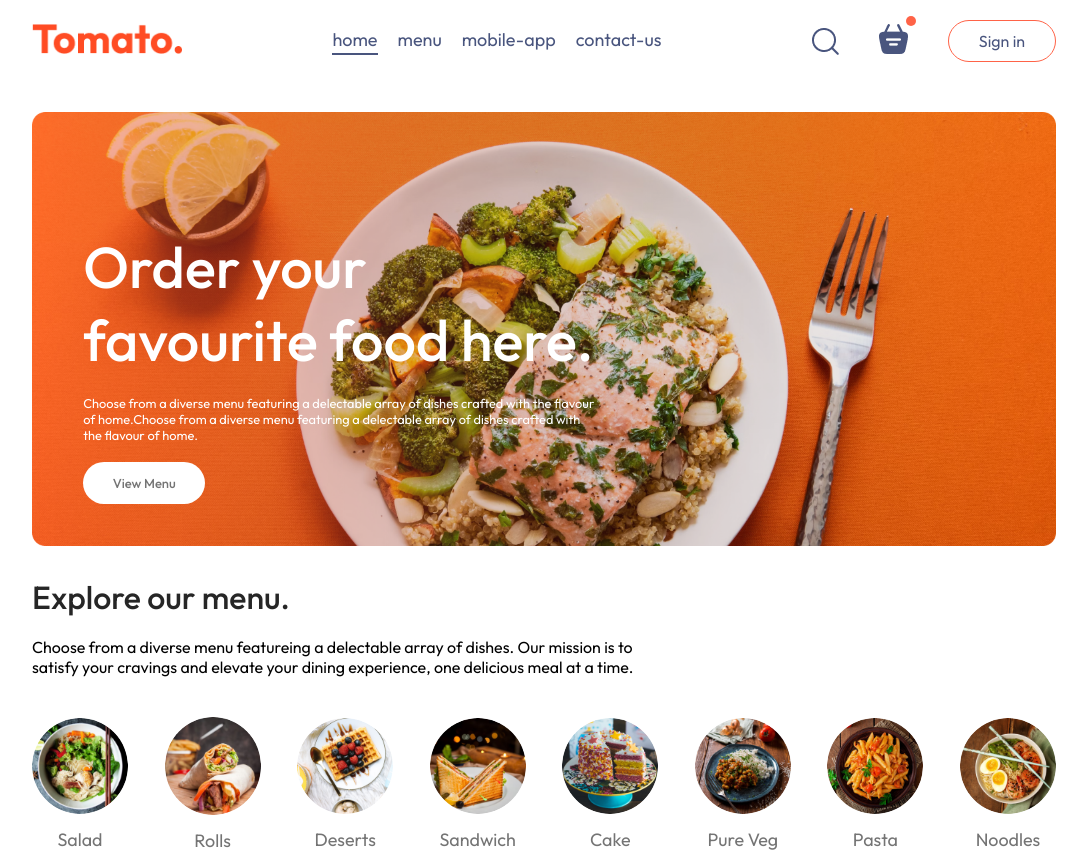
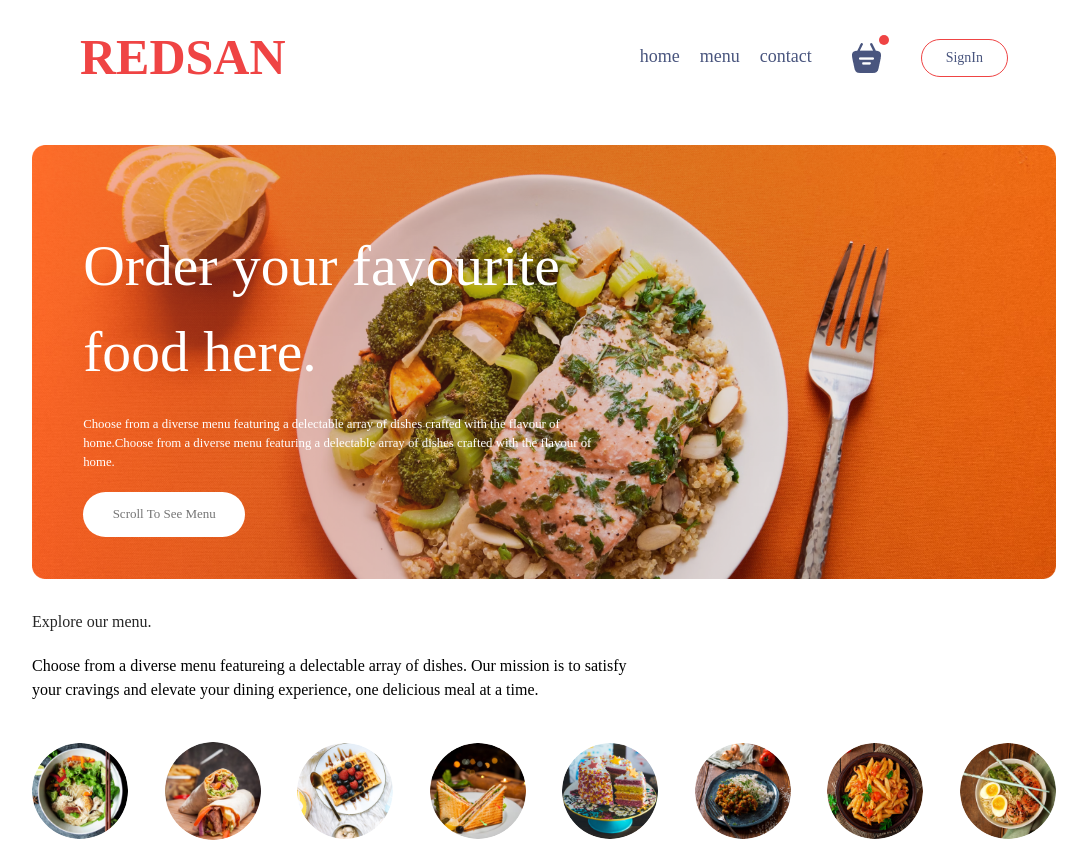
Before and after one commit to AjayRajNegi/RedSan.EC, a React (Create React App) app: page / in a window 1280 px wide. Shown: the top 852 px of the page, without its empty margins (96-1183 px from the left). Built offline with nearby package versions, Linux system fonts and the light colour scheme.

Commit message:
REDSAN.IN

```diff
--- a/package.json
+++ b/package.json
@@ -35,5 +35,8 @@
       "last 1 firefox version",
       "last 1 safari version"
     ]
+  },
+  "devDependencies": {
+    "tailwindcss": "^3.4.17"
   }
 }
--- a/src/App.js
+++ b/src/App.js
@@ -18,7 +18,7 @@ function App() {
         <Routes>
           <Route path="/" element={<Home />}></Route>
           <Route path="/cart" element={<Cart />}></Route>
-          <Route path="/order" element={<PlaceOrder />}></Route>
+          {/* <Route path="/order" element={<PlaceOrder />}></Route> */}
         </Routes>
       </div>
       <Footer></Footer>
--- a/src/components/Header/Header.js
+++ b/src/components/Header/Header.js
@@ -11,7 +11,7 @@ const Header = () => {
           crafted with the flavour of home.Choose from a diverse menu featuring
           a delectable array of dishes crafted with the flavour of home.
         </p>
-        <button>View Menu</button>
+        <button>Scroll To See Menu</button>
       </div>
     </div>
   );
--- a/src/components/Navbar/Navbar.css
+++ b/src/components/Navbar/Navbar.css
@@ -1,3 +1,8 @@
+/* .redsan {
+  font-size: 3vw;
+  font-weight: bolder;
+  color: rgb(232, 78, 78);
+}
 .navbar {
   padding: 20px 0;
   display: flex;
@@ -23,7 +28,7 @@
   background: transparent;
   font-size: 16px;
   color: #49557e;
-  border: 1px solid tomato;
+  border: 1px solid rgb(243, 48, 48);
   padding: 10px 30px;
   border-radius: 50px;
   cursor: pointer;
@@ -49,12 +54,12 @@
   position: absolute;
   min-width: 10px;
   min-height: 10px;
-  background-color: tomato;
+  background-color: rgb(255, 71, 71);
   border-radius: 5px;
   top: -8px;
   right: -8px;
-}
-@media (max-width: 1050px) {
+} */
+/* @media (max-width: 1050px) {
   .navbar .logo {
     width: 140px;
   }
@@ -95,4 +100,4 @@
   .navbar-menu {
     display: none;
   }
-}
+} */
--- a/src/components/Navbar/Navbar.js
+++ b/src/components/Navbar/Navbar.js
@@ -1,56 +1,60 @@
 import React, { useState } from "react";
-import "./Navbar.css";
+import { Link } from "react-router-dom";
 import { assets } from "../../assets/assets";
-import { Link } from "react-router-dom";
 
 function Navbar({ setShowLogin }) {
   const [menu, setMenu] = useState("home");
+
   return (
-    <div className="navbar">
+    <div className="flex flex-col md:flex-row justify-between items-center py-5 md:px-8 lg:px-12">
+      <div>
         <Link to="/">
-        <img src={assets.logo} className="logo" />
+          <p className="text-[30px] md:text-[50px] font-extrabold text-red-500">
+            REDSAN
+          </p>
         </Link>
+      </div>
 
-      <ul className="navbar-menu">
+      <div className="flex items-center gap-2 md:gap-10">
+        <ul className="flex list-none  gap-2 md:gap-5 text-[#49557e] text-lg">
           <Link
             to="/"
             onClick={() => setMenu("home")}
-          className={menu === "home" ? "active" : ""}
+            className="cursor-pointer pb-1"
           >
             home
           </Link>
           <a
             href="#explore-menu"
             onClick={() => setMenu("menu")}
-          className={menu === "menu" ? "active" : ""}
+            className="cursor-pointer pb-1"
           >
             menu
           </a>
           <a
-          href="#app-download"
-          onClick={() => setMenu("mobile-app")}
-          className={menu === "mobile-app" ? "active" : ""}
-        >
-          mobile-app
-        </a>
-        <a
             href="#footer"
             onClick={() => setMenu("contact-us")}
-          className={menu === "contact-us" ? "active" : ""}
+            className="cursor-pointer pb-1 hidden sm:block"
           >
-          contact-us
+            contact
           </a>
         </ul>
-      <div className="navbar-right">
-        <img src={assets.search_icon} />
-        <div className="navbar-search-icon">
+
+        <div className="flex items-center gap-4 md:gap-10">
+          <div className="relative">
             <Link to="/cart">
-            <img src={assets.basket_icon} />
+              <img src={assets.basket_icon} alt="Cart" />
             </Link>
+            <div className="absolute top-[-8px] right-[-8px] w-[10px] h-[10px] bg-red-500 rounded-full"></div>
+          </div>
 
-          <div className="dot"></div>
+          <button
+            onClick={() => setShowLogin(true)}
+            className="bg-transparent text-[#49557e] border border-red-500 px-3 md:px-6 py-2 rounded-full cursor-pointer transition duration-300 hover:bg-[#fff4f2] text-sm"
+          >
+            SignIn
+          </button>
         </div>
-        <button onClick={() => setShowLogin(true)}>Sign in </button>
       </div>
     </div>
   );
--- a/src/context/StoreContext.js
+++ b/src/context/StoreContext.js
@@ -1,5 +1,5 @@
-import { createContext, useEffect } from "react";
 import { useState } from "react";
+import { createContext } from "react";
 import { food_list } from "../assets/assets";
 
 export const StoreContext = createContext(null);
--- a/src/index.css
+++ b/src/index.css
@@ -1,3 +1,6 @@
+@tailwind base;
+@tailwind components;
+@tailwind utilities;
 @import url("https://fonts.googleapis.com/css2?family=Outfit:wght@100..900&family=Poppins&display=swap");
 * {
   margin: 0;
--- /dev/null
+++ b/tailwind.config.js
@@ -0,0 +1,8 @@
+/** @type {import('tailwindcss').Config} */
+module.exports = {
+  content: ["./src/**/*.{js,jsx,ts,tsx}"],
+  theme: {
+    extend: {},
+  },
+  plugins: [],
+};
```
Also changed, not shown: 1 other file (tests, documents, lock files or other folders). Lines whose indentation alone changed are shown as unchanged.
